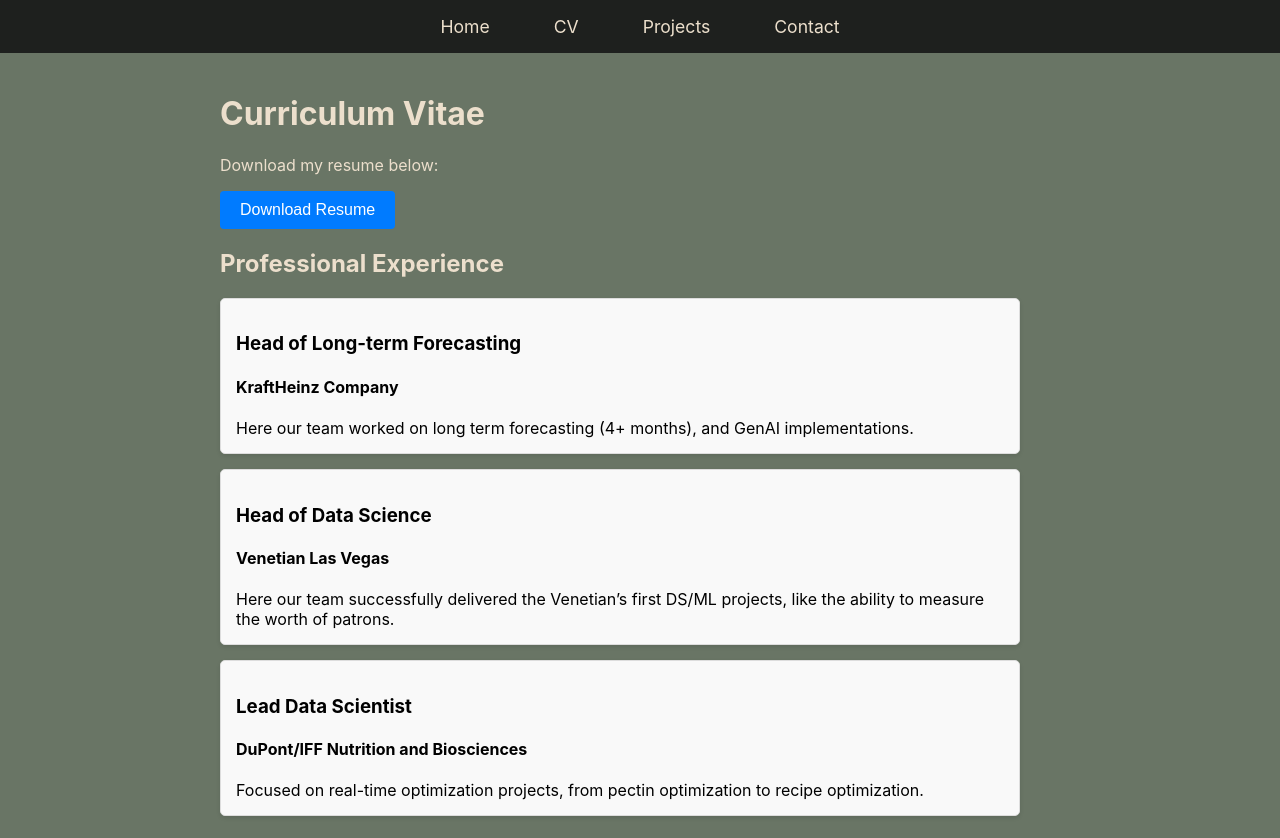
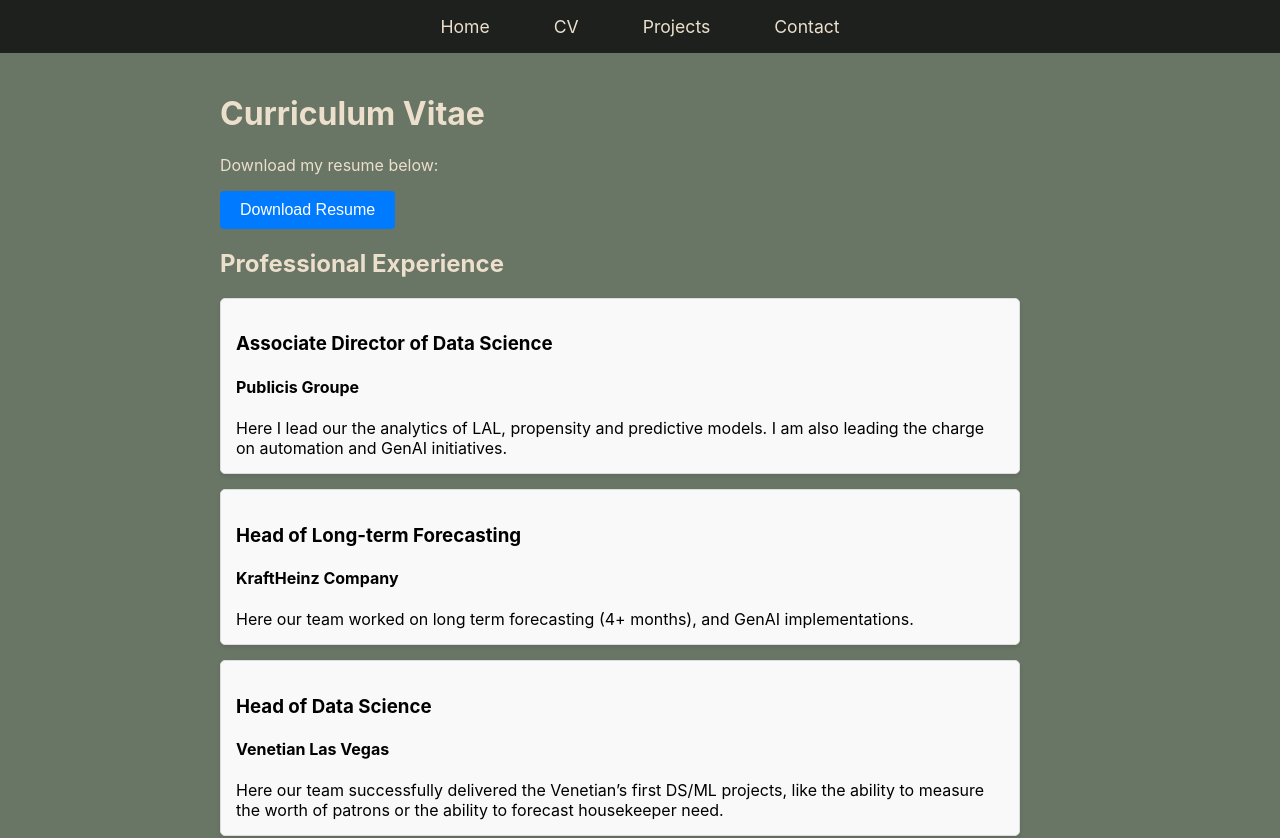
Before and after one commit to vincenzo-scotto001/fantastic-giggle, a React (Create React App) app in the folder portfolio-site/: page /cv in a window 1280 px wide. Shown: the top 838 px of the page. Built offline with nearby package versions, Linux system fonts and the light colour scheme.

Commit message:
added current role and changed some verbage

```diff
--- a/portfolio-site/src/pages/CV.js
+++ b/portfolio-site/src/pages/CV.js
@@ -4,29 +4,35 @@
 const experiences = [
   {
     id: 1,
+    title: "Associate Director of Data Science",
+    company: "Publicis Groupe",
+    time: "April 2025 - Now",
+    description: "Here I lead our the analytics of LAL, propensity and predictive models. I am also leading the charge on automation and GenAI initiatives.",
+
+  },
+  {
+    id: 2,
     title: "Head of Long-term Forecasting",
     company: "KraftHeinz Company",
     time: "Aug. 2023 - Now",
     description: "Here our team worked on long term forecasting (4+ months), and GenAI implementations.",
+  },
+  {
+    id: 3,
+    title: "Head of Data Science",
+    company: "Venetian Las Vegas",
+    time: "Feb. 2022 - Aug. 2023",
+    description: "Here our team successfully delivered the Venetian’s first DS/ML projects, like the ability to measure the worth of patrons or the ability to forecast housekeeper need.",
 
   },
   {
-    id: 2,
-    title: "Head of Data Science",
-    company: "Venetian Las Vegas",
-    time: "Feb. 2022 - Aug. 2023",
-    description: "Here our team successfully delivered the Venetian’s first DS/ML projects, like the ability to measure the worth of patrons.",
-
-  },
-  {
-    id: 3,
+    id: 4,
     title: "Lead Data Scientist",
     company: "DuPont/IFF Nutrition and Biosciences",
     time: "Jan. 2019 - Feb. 2022",
     description: "Focused on real-time optimization projects, from pectin optimization to recipe optimization.",
 
   },
-
 ];
 
 const education = [
```
